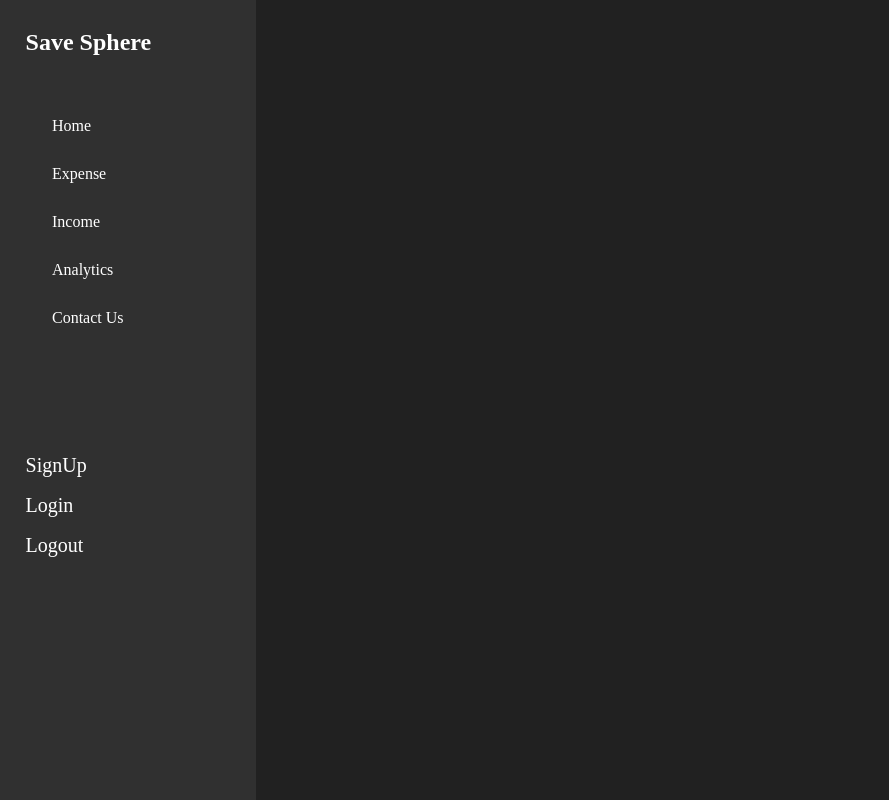
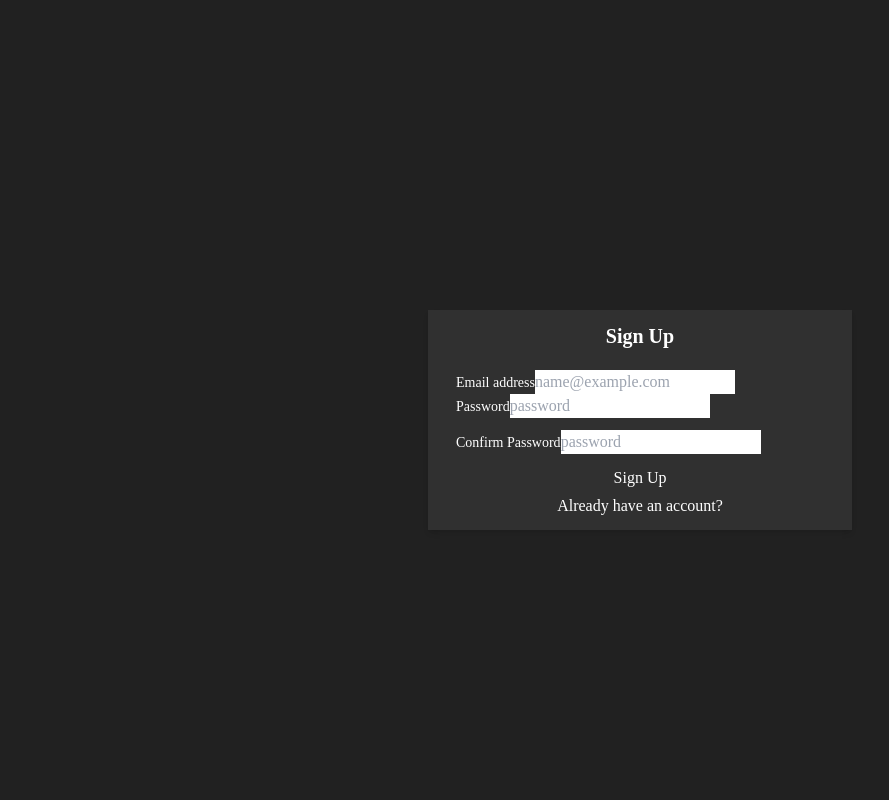
Before and after one commit to ayush-mange/Expense-Tracker, a React (Create React App) app: page /register in a window 1280 px wide. Shown: the whole page, without its empty margins (0-889 px from the left). Built offline with nearby package versions, Linux system fonts and the light colour scheme; no server answers.

Commit message:
authPage

```diff
--- a/src/App.tsx
+++ b/src/App.tsx
@@ -1,18 +1,24 @@
 import React from 'react';
-// import { Route, Routes } from 'react-router-dom';
+import { Route, Routes } from 'react-router-dom';
 import { UserAuthContextProvider } from './context/UserAuthContext';
 import Home from './pages/home/home';
 import Sidebar from './components/sidebar/sidebar';
+import Login from './components/sidebar/auth/login';
+import SignUp from './components/sidebar/auth/signup';
 
 function App() {
   return (
     <div className="App">
       <UserAuthContextProvider>
-            <Sidebar/>
-          <Home/>
-        {/* <Routes> */}
-          {/* <Route path='/' element={<Home/>}/> */}
-        {/* </Routes> */}
+            {/* <Sidebar/> */}
+          {/* <Home/> */}
+        <Routes>
+          <Route path='/' element={<Home/>}/>
+          <Route path='/login' element={<Login/>}/>
+          <Route path='/register' element={<SignUp/>}/>
+
+
+        </Routes>
       </UserAuthContextProvider>
     </div>
   );
--- a/src/components/sidebar/auth/login.tsx
+++ b/src/components/sidebar/auth/login.tsx
@@ -2,7 +2,7 @@ import React, { useState }        from "react";
 import Card         from 'react-bootstrap/Card';
 import Form         from 'react-bootstrap/Form';
 import { Alert, Button }   from "react-bootstrap";
-// import { Link, useNavigate } from "react-router-dom";
+import { Link, useNavigate } from "react-router-dom";
 import { useUserAuth } from "../../../context/UserAuthContext";
 
 const Login = () => {
@@ -29,30 +29,30 @@ const Login = () => {
     }
 
 return (
-    <div className="tw-absolute tw-top-1/2 tw-right-1/2 tw-transform tw-translate-x-1/2 tw-translate-y-1/2 tw-shadow-md">
+    <div className="absolute top-1/4 right-1/2 transform translate-x-1/2 translate-y-1/2 shadow-md p-3 bg-[#303030]">
         <Card  style={ window.innerWidth<560 ? { width: "20rem"} : {width: "25rem"}}>
             <Card.Body>
                 <Card.Title>
-                    <div className="tw-text-lg tw-font-semibold tw-flex justify-content-center tw-mb-6">Login</div>
+                    <div className="text-white text-xl font-semibold flex justify-center mb-6">Login</div>
                 </Card.Title>
                 {error && <Alert variant="danger">{error}</Alert>}
                 <Form onSubmit={handleSubmit}>
                     <Form.Group className="tw-px-4" controlId="exampleForm.ControlInput1">
-                        <Form.Label className="tw-text-sm">Email address</Form.Label>
+                        <Form.Label className="text-sm text-white">Email address :  </Form.Label>
                         <Form.Control
                             type="email"
                             placeholder="name@example.com"
                             onChange={(e) => setEmail(e.target.value)}/>
                      </Form.Group>
-                     <Form.Group className="mb-3 tw-px-4 tw-mt-3" controlId="exampleForm.ControlInput1">
-                        <Form.Label className="tw-text-sm">Password</Form.Label>
+                     <Form.Group className="mb-3 px-4 mt-3" controlId="exampleForm.ControlInput1">
+                        <Form.Label className="text-sm text-white">Password : </Form.Label>
                         <Form.Control
                             type="password"
                             placeholder="password"
                             onChange={(e) => setPassword(e.target.value)}/>
                      </Form.Group>
-                     <div className="tw-grid tw-gap-6"><Button variant="primary" type="submit">Login</Button></div>
-                     <span className="tw-flex tw-mt-1 tw-justify-center tw-align-items-center">Don't have an account?
+                     <div className="grid gap-6 text-white"><Button variant="primary" type="submit">Login</Button></div>
+                     <span className="text-white flex mt-1 justify-center align-items-center cursor-pointer"><Link to="/register">Don't have an account?</Link>
                         {/* <Link style={{ textDecoration: 'none', display: 'flex', alignItems: 'center' }} className="tw-align-items-center tw-ml-1" to="/register">SignUp</Link> */}
                     </span>
                 </Form>
--- a/src/components/sidebar/auth/signup.tsx
+++ b/src/components/sidebar/auth/signup.tsx
@@ -5,6 +5,8 @@ import { Alert, Button }   from "react-bootstrap";
 // import { Link , useNavigate } from "react-router-dom";
 import { useUserAuth } from "../../../context/UserAuthContext";
 import { log } from "console";
+import { Link } from "react-router-dom";
+
 
 const SignUp = () => {
     const [ email , setEmail ]          = useState("");
@@ -28,39 +30,35 @@ const SignUp = () => {
 
     return (
     <>
-<div className="absolute top-1/2 left-1/2">
-    Hiren
 
-</div>
-
-    <div className="position-absolute top-50 start-50 translate-middle">
+    <div className="absolute top-1/4 right-1/2 transform translate-x-1/2 translate-y-1/2 shadow-md p-3 bg-[#303030]">
         <Card  style={ window.innerWidth<560 ? { width: "20rem"} : {width: "25rem"}}>
             <Card.Body>
                 <Card.Title>
-                    <div className="tw-text-lg tw-font-semibold tw-flex justify-content-center">Sign Up</div>
+                    <div className="text-xl font-semibold flex justify-center text-white mb-5">Sign Up</div>
                 </Card.Title>
                 {error && <Alert variant="danger">{error}</Alert>}
                 <Form onSubmit={handleSubmit}>
-                    <Form.Group className="tw-px-4" controlId="exampleForm.ControlInput1">
-                        <Form.Label className="tw-text-sm">Email address</Form.Label>
+                    <Form.Group className="px-4" controlId="exampleForm.ControlInput1">
+                        <Form.Label className="text-sm text-white">Email address</Form.Label>
                         <Form.Control
                             type="email"
                             placeholder="name@example.com"
                             onChange={(e) => setEmail(e.target.value)}/>
                      </Form.Group>
-                     <Form.Group className="mb-3 tw-px-4 tw-mt-3" controlId="exampleForm.ControlInput1">
-                        <Form.Label className="tw-text-sm">Password</Form.Label>
+                     <Form.Group className="mb-3 px-4 tw-mt-3" controlId="exampleForm.ControlInput1">
+                        <Form.Label className="text-sm text-white">Password</Form.Label>
                         <Form.Control
                             type="password"
                             placeholder="password"
                             onChange={(e)=>setPassword(e.target.value)}/>
                      </Form.Group>
-                     <Form.Group className="mb-3 tw-px-4 tw-mt-3" controlId="exampleForm.ControlInput1">
-                        <Form.Label className="tw-text-sm">Confirm Password</Form.Label>
+                     <Form.Group className="mb-3 px-4 tw-mt-3" controlId="exampleForm.ControlInput1">
+                        <Form.Label className="text-sm text-white">Confirm Password</Form.Label>
                         <Form.Control type="password" placeholder="password" />
                      </Form.Group>
-                     <div className="tw-grid tw-gap-6"><Button variant="primary" type="submit">Sign Up</Button></div>
-                     <span className="tw-flex tw-mt-1 tw-justify-center tw-align-items-center">Already have an account?
+                     <div className="grid gap-6 text-white"><Button variant="primary" type="submit">Sign Up</Button></div>
+                     <span className="flex mt-1 justify-center align-items-center text-white cursor-pointer"><Link to="/login">Already have an account?</Link>
                         {/* <Link style={{ textDecoration: 'none', display: 'flex', alignItems: 'center' }} className="tw-align-items-center tw-ml-1" to="/login">Login</Link> */}
                     </span>
                 </Form>
--- a/src/components/sidebar/sidebar.tsx
+++ b/src/components/sidebar/sidebar.tsx
@@ -2,6 +2,8 @@ import React from "react";
 import { useState } from "react";
 import Login from "./auth/login";
 import SignUp from "./auth/signup";
+import { Link } from "react-router-dom";
+
 
 const Sidebar = () => {
     const [loginCard , setLoginCard] = useState(false);
@@ -53,12 +55,12 @@ const Sidebar = () => {
                 </div>
 
                 <div className="ml-[10%] mt-[30%] flex flex-col justify-center gap-3    text-white">
-                   <div onClick={handleSignUpBtn} className="font-medium text-xl cursor-pointer hover:text-[#ccc8c8]">
-                        SignUp
+                   <div className="font-medium text-xl cursor-pointer hover:text-[#ccc8c8]">
+                   <Link to="register">SignUp</Link>
                    </div>
                    {signUpCard && <SignUp/>}
-                    <div  onClick={handleLoginBtn} className="font-medium text-xl cursor-pointer hover:text-[#ccc8c8]">
-                        Login
+                    <div   className="font-medium text-xl cursor-pointer hover:text-[#ccc8c8]">
+                        <Link to="login">Login</Link>
                     </div>
                     {loginCard && <Login/>}
                     <div className="font-medium text-xl cursor-pointer hover:text-[#ccc8c8]">
--- a/src/index.tsx
+++ b/src/index.tsx
@@ -3,6 +3,7 @@ import './index.css';
 import ReactDOM from 'react-dom/client';
 import App from './App';
 import reportWebVitals from './reportWebVitals';
+import { BrowserRouter } from 'react-router-dom';
 
 
 const root = ReactDOM.createRoot(
@@ -10,7 +11,9 @@ const root = ReactDOM.createRoot(
 );
 root.render(
   <React.StrictMode>
-    <App />
+    <BrowserRouter>
+      <App />
+    </BrowserRouter>
   </React.StrictMode>
 );
 
--- a/src/pages/home/home.tsx
+++ b/src/pages/home/home.tsx
@@ -1,8 +1,10 @@
 import React from "react";
+import Sidebar from "../../components/sidebar/sidebar";
 
 const Home = () => {
     return(
         <div>
+            <Sidebar/>
         </div>
 
     )
```
